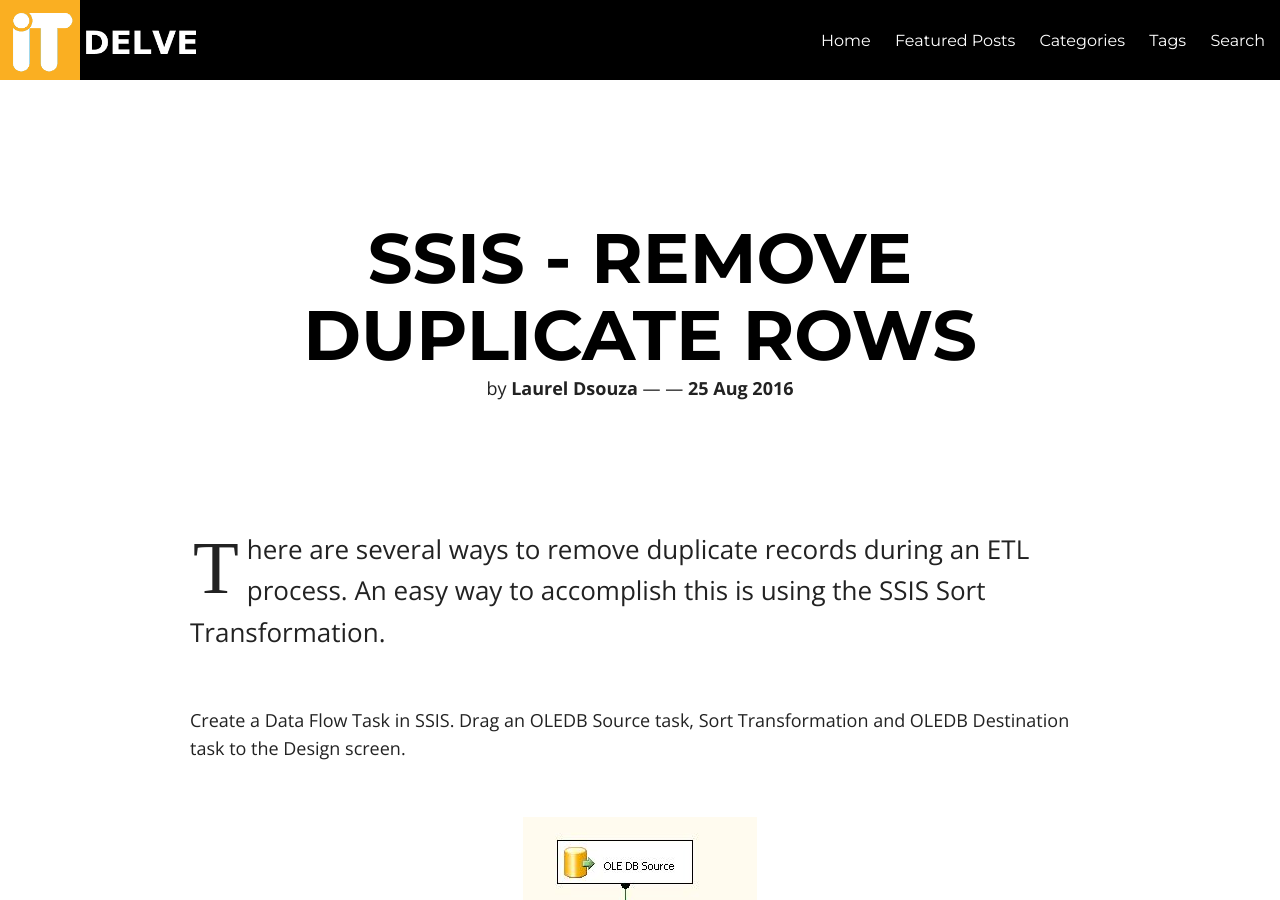
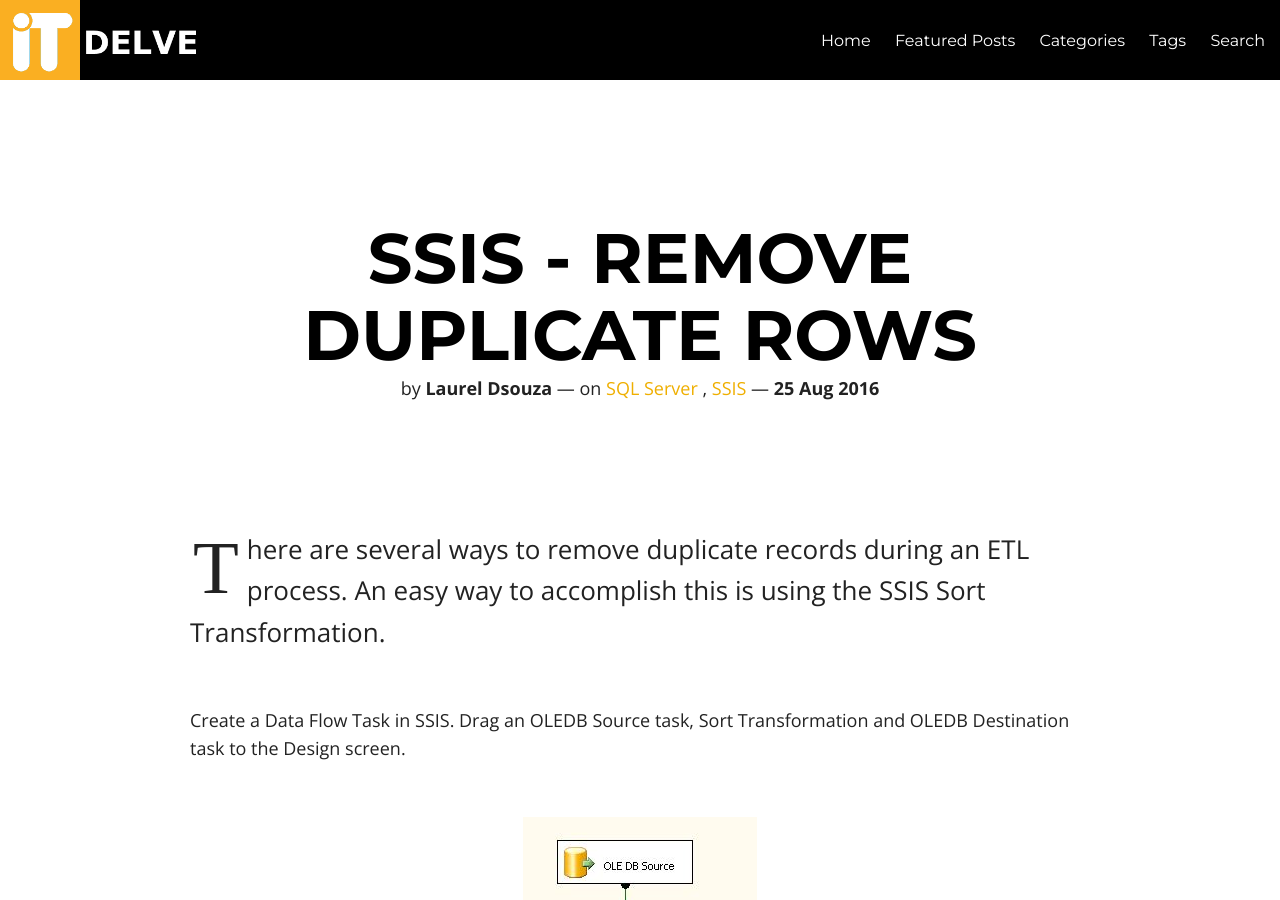
Before and after one commit to ldsouza/ldsouza.github.io, a Jekyll site: the page built from _posts/2016-08-25-ssis-remove-duplicate-rows.md, in a window 1280 px wide and 900 px high. Built offline with Jekyll 4.4.1, drawn with Linux system fonts in a browser that asks for light colours; nearby versions of some CDN libraries.

Commit message:
Update 2016-08-25-ssis-remove-duplicate-rows.md

```diff
--- a/_posts/2016-08-25-ssis-remove-duplicate-rows.md
+++ b/_posts/2016-08-25-ssis-remove-duplicate-rows.md
@@ -5,6 +5,10 @@
 featured: false
 comments: false
 title: SSIS - Remove Duplicate Rows
+category: SQL Server
+tags:
+- SQL Server
+- SSIS
 ---
 There are several ways to remove duplicate records during an ETL process. An easy way to accomplish this is using the SSIS Sort Transformation.
 
```
